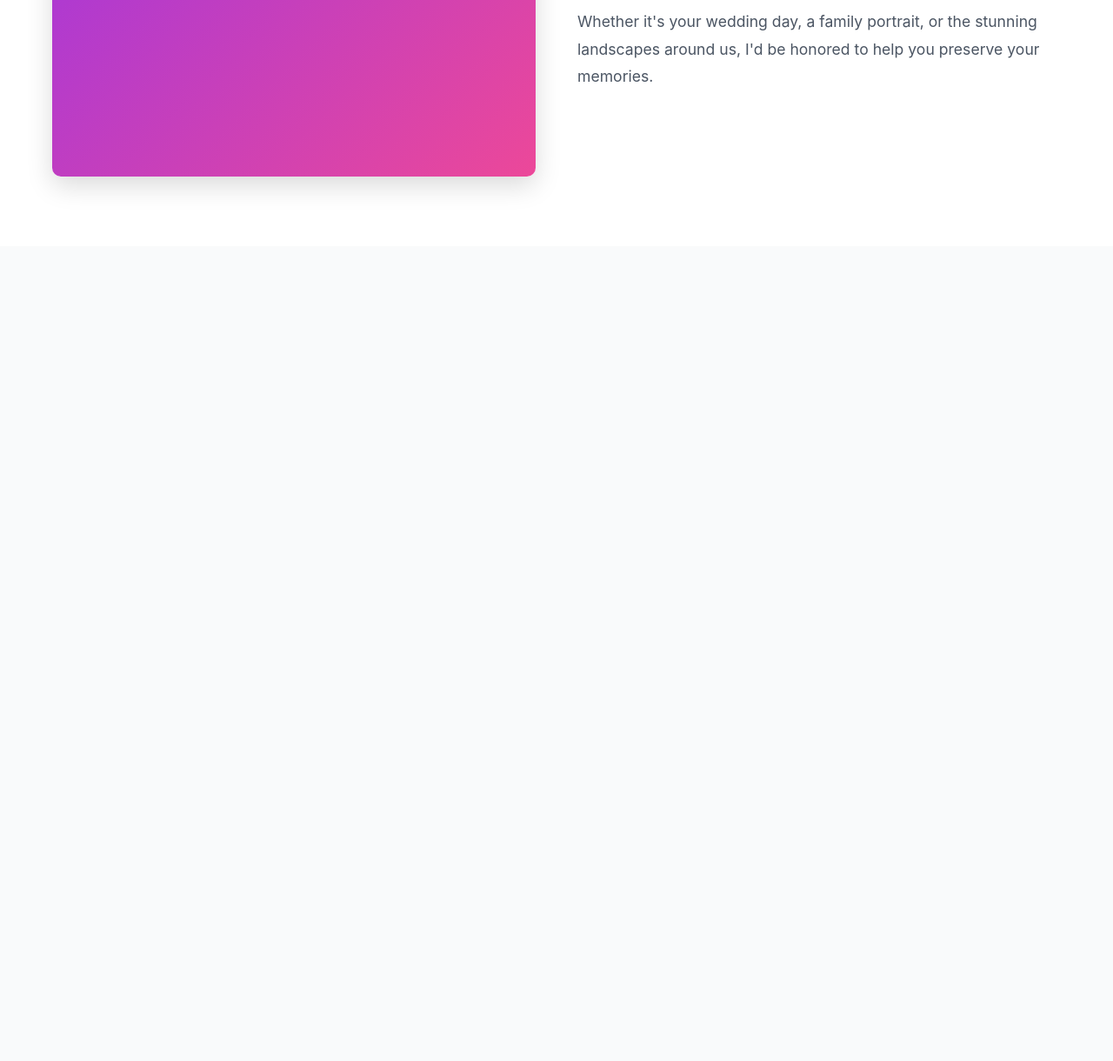
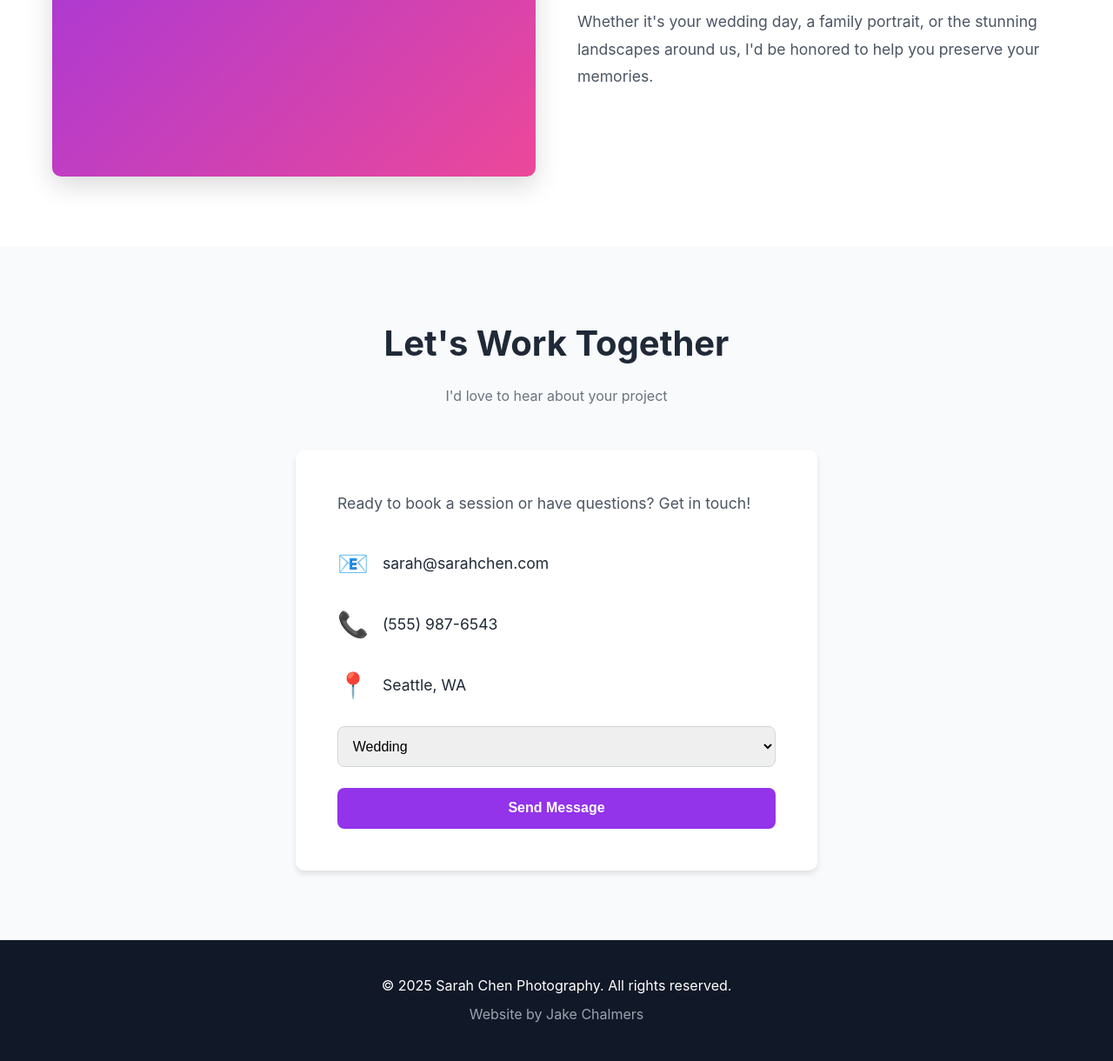
Before and after one commit to JakobCoding/Photography-Portfolio, a plain HTML site: page index.html in a window 1280 px wide. Shown: the part 2487-3707 px from the top of the page at 87% size. Before the commit the page ends 2770 px from the top, so only its background shows below. Drawn offline with Linux system fonts and the light colour scheme.

Commit message:
Contact, Footer and Lightbox section added

```diff
--- a/index.html
+++ b/index.html
@@ -515,5 +515,60 @@
         </div>
     </section>
 
+    <!-- contact Section -->
+     <section id="contact" class="contact">
+        <div class="container">
+            <h2 class="section-title">Let's Work Together</h2>
+            <p class="section-subtitle">I'd love to hear about your project</p>
+
+            <div class="contact-content">
+                <p class="contact-intro">Ready to book a session or have questions? Get in touch!</p>
+
+                <div class="contact-info">
+                    <div class="contact-item">
+                        <span class="contact-icon">📧</span>
+                        <span>sarah@sarahchen.com</span>
+                    </div>
+                    <div class="contact-item">
+                        <span class="contact-icon">📞</span>
+                        <span>(555) 987-6543</span>
+                    </div>
+                    <div class="contact-item">
+                        <span class="contact-icon">📍</span>
+                        <span>Seattle, WA</span>
+                    </div>
+                </div>
+
+                <select id="eventType">
+                    <option>Wedding</option>
+                    <option>Portrait Session</option>
+                    <option>Landscape</option>
+                    <option>Other</option>
+                </select>
+
+                <button class="btn btn-primary" id="contactBtn">Send Message</button>
+            </div>
+        </div>
+    </section>
+
+    <!-- footer section  -->
+      <footer>
+        <div class="container">
+            <p>&copy; 2025 Sarah Chen Photography. All rights reserved.</p>
+            <p class="footer-credit">Website by Jake Chalmers</p>
+        </div>
+    </footer>
+
+    <!-- light box -->
+    <div class="lightbox" id="lightbox">
+        <div class="lightbox-content">
+            <button class="lightbox-close" id="closeLightbox">×</button>
+            <div class="lightbox-image" id="lightboxImage"></div>
+            <p class="lightbox-title" id="lightboxTitle"></p>
+        </div>
+    </div>
+
+
+
 </body>
 </html>
```
